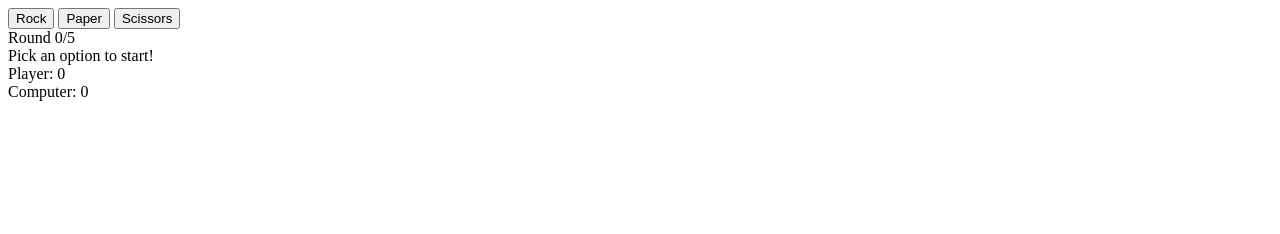
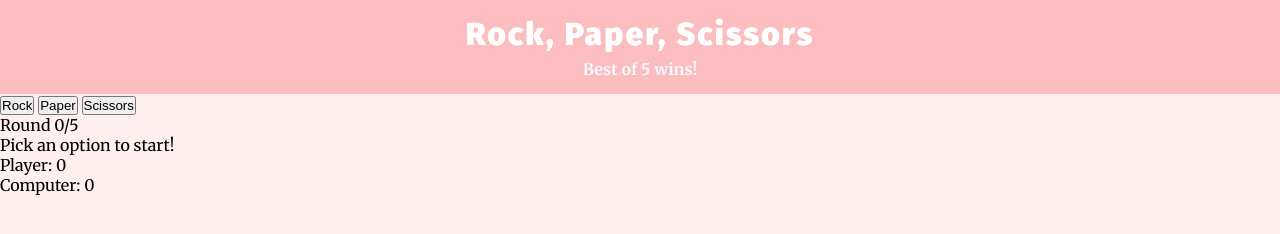
Before and after one commit to albeey/rock-paper-scissors, a plain HTML site: page index.html in a window 1280 px wide. Drawn offline with Linux system fonts and the light colour scheme.

Commit message:
Finish styling header

```diff
--- a/index.html
+++ b/index.html
@@ -4,9 +4,18 @@
   <meta charset="UTF-8">
   <title>Rock, Paper, Scissors</title>
   <link rel="stylesheet" href="style.css">
+  <link rel="preconnect" href="https://fonts.googleapis.com">
+  <link rel="preconnect" href="https://fonts.gstatic.com" crossorigin>
+  <link href="https://fonts.googleapis.com/css2?family=Fira+Sans:wght@900&display=swap" rel="stylesheet">
+  <link href="https://fonts.googleapis.com/css2?family=Merriweather:ital,wght@0,400;0,700;0,900;1,700;1,900&display=swap" rel="stylesheet">
   <script src="script.js" defer></script>
 </head>
 <body>
+  <div id="header">
+    <p class="title">Rock, Paper, Scissors</p>
+    <p class="subtitle">Best of 5 wins!</p>
+  </div>
+
   <button class="option">Rock</button>
   <button class="option">Paper</button>
   <button class="option">Scissors</button>
--- a/style.css
+++ b/style.css
@@ -0,0 +1,29 @@
+* {
+  margin: 0;
+  padding: 0;
+}
+
+body {
+  font-family: 'Merriweather', serif;
+  background-color: #ffefef;
+}
+
+#header {
+  background-color: #fbbdbd;
+  color: white;
+  text-align: center;
+  padding: 15px;
+}
+
+.title {
+  font-weight: 900;
+  font-family: 'Fira Sans', sans-serif;
+  letter-spacing: 2px;
+  font-size: 32px;
+  margin-bottom: 6px;
+}
+
+.subtitle {
+  font-weight: 600;
+  color: ghostwhite;
+}
```
